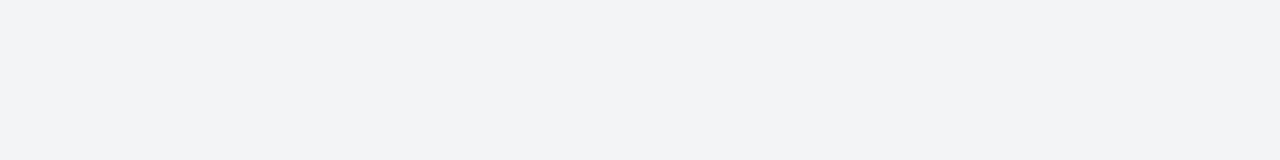
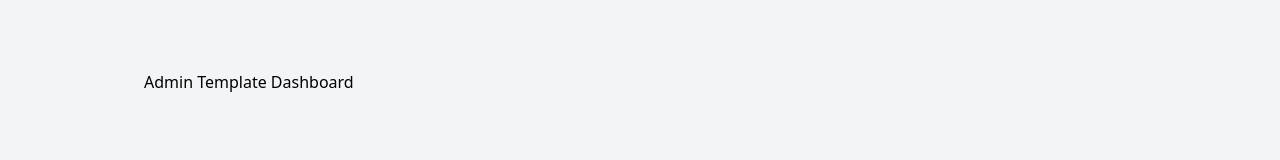
Before and after one commit to beacastroalves/projeto-final-pos-unyleya, a React (Vite) app: page /dashboard in a window 1280 px wide. Shown: the part 222-382 px from the top of the page. Built offline with nearby package versions, Linux system fonts and the light colour scheme.

Commit message:
Criando a pagina de dashboard e o admin-template

```diff
--- a/src/App.tsx
+++ b/src/App.tsx
@@ -8,6 +8,7 @@ import NotFound from "./pages/not-found";
 import AboutUs from "./pages/about-us";
 import Login from "./pages/login";
 import Register from "./pages/register";
+import Dashboard from "./pages/dashboard";
 
 const App = () => {
   const router = createBrowserRouter([
@@ -44,6 +45,10 @@ const App = () => {
       element: <Register />
     },
     {
+      path: "/dashboard",
+      element: <Dashboard />
+    },
+    {
       path: "*",
       element: <NotFound />
     },
--- /dev/null
+++ b/src/pages/dashboard/index.tsx
@@ -0,0 +1,11 @@
+import AdminTemplate from "../../templates/admin-template";
+
+const Dashboard = () => {
+  return (
+    <AdminTemplate>
+      <h1>Admin Template Dashboard</h1>
+    </AdminTemplate>
+  )
+};
+
+export default Dashboard;
--- /dev/null
+++ b/src/templates/admin-template/index.tsx
@@ -0,0 +1,22 @@
+import type { PropsWithChildren } from "react"
+import Footer from "../../components/footer";
+import HeaderAdmin from "../../components/header-admin";
+
+type AdminTemplateProps = PropsWithChildren & {};
+
+const AdminTemplate = (props: AdminTemplateProps) => {
+
+  return (
+    <div className="min-h-screen flex flex-col select-none bg-gray-100">
+      <HeaderAdmin />
+
+      <div className="flex flex-col flex-1 p-4 w-full max-w-[1024px] self-center justify-center">
+        {props.children}
+      </div>
+
+      <Footer />
+    </div>
+  )
+};
+
+export default AdminTemplate;
```
